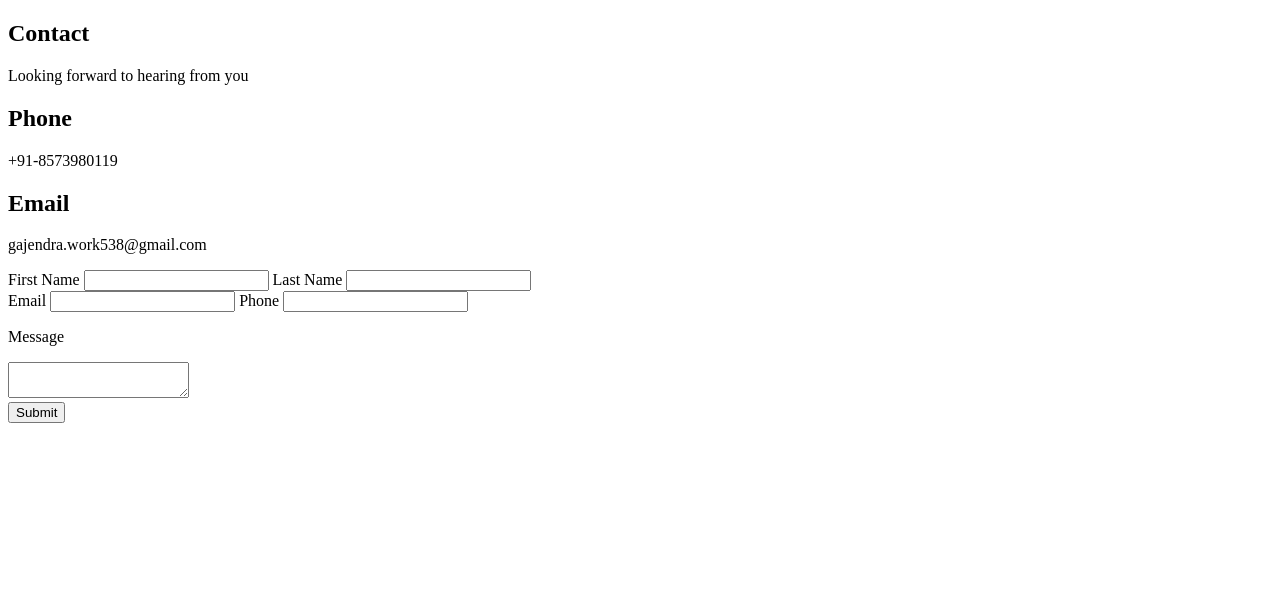
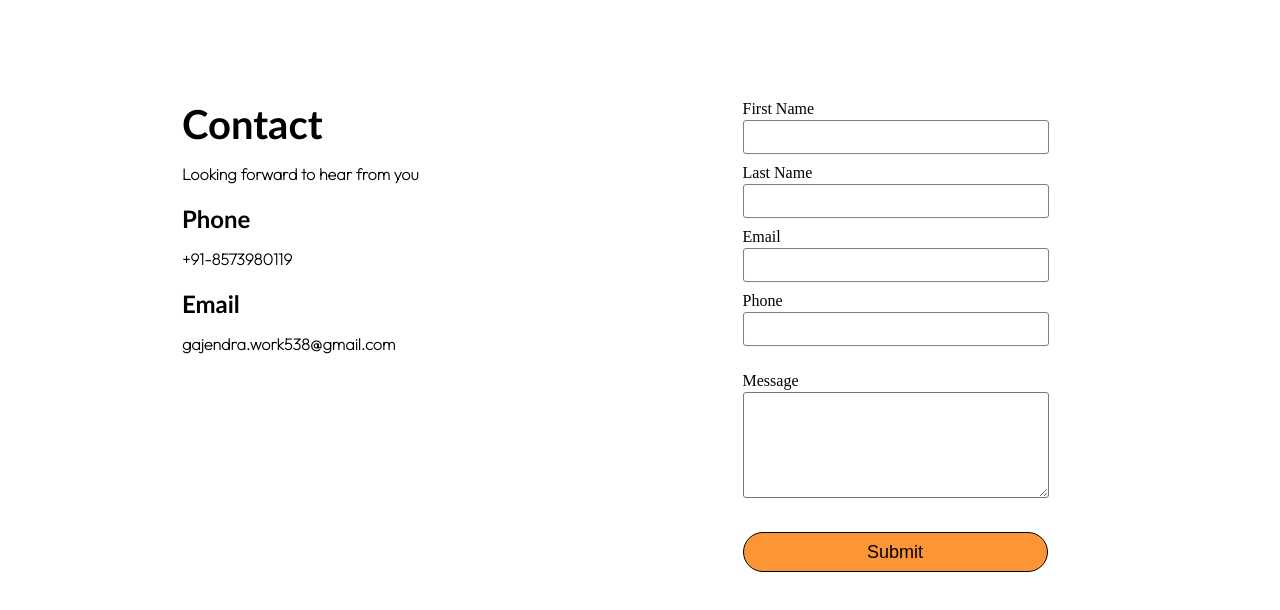
Before and after one commit to gajendraarya786/Portfolio, a plain HTML site: page contact.html in a window 1280 px wide. Drawn offline with Linux system fonts and the light colour scheme.

Commit message:
contact form added

```diff
--- a/contact.css
+++ b/contact.css
@@ -0,0 +1,50 @@
+.outer-contact-div{
+    display: flex;
+    justify-content: space-evenly;
+    margin-top:100px;
+}
+.contact h2{
+    font-family:'Gill Sans', 'Gill Sans MT', Calibri, 'Trebuchet MS', sans-serif;
+    font-weight: 900;
+    margin-bottom: 0;
+}
+.contact p{
+    font-family: "Outfit", serif;
+    font-weight: 700;
+    margin-bottom: 0;
+}
+#contact{
+    font-size: 40px;
+    margin-top: 0;
+}
+.contact-form input{
+       width: 300px;
+       height: 30px;
+       margin-bottom: 10px;
+       border-radius: 3px;
+       border: 1px solid grey;
+       margin-top: 2px;
+}
+.contact-form{
+    width: 40%;
+    position: relative;
+    left:150px;
+}
+textarea{
+    width: 300px;
+    height: 100px;
+    border-radius: 3px;
+    font-size: 15px;
+}
+#msg{
+    margin-bottom: 2px;
+}
+#submit{
+    width: 305px;
+    height: 40px;
+    margin-top: 30px;
+    border-radius: 50px;
+    background-color: rgb(251, 149, 54);
+    font-size: 18px;
+    border:1px solid black;
+}
--- a/contact.html
+++ b/contact.html
@@ -5,12 +5,14 @@
     <meta name="viewport" content="width=device-width, initial-scale=1.0">
     <title>Document</title>
     <link rel="stylesheet" href="contact.css"/>
+    <link rel="preconnect" href="https://fonts.gstatic.com" crossorigin>
+    <link href="https://fonts.googleapis.com/css2?family=Outfit:wght@100&family=PT+Sans:ital,wght@0,400;0,700;1,400;1,700&family=Poppins:ital,wght@0,100;0,200;0,300;0,400;0,500;0,600;0,700;0,800;0,900;1,100;1,200;1,300;1,400;1,500;1,600;1,700;1,800;1,900&family=Raleway:ital,wght@0,100..900;1,100..900&family=Roboto:ital,wght@0,100;0,300;0,400;0,500;0,700;0,900;1,100;1,300;1,400;1,500;1,700;1,900&family=Source+Code+Pro:ital,wght@0,200..900;1,200..900&family=Titillium+Web:ital,wght@0,200;0,300;0,400;0,600;0,700;0,900;1,200;1,300;1,400;1,600;1,700&display=swap" rel="stylesheet">
 </head>
 <body>
-
+    <div class="outer-contact-div">
     <div class="contact">
-        <h2>Contact</h2>
-        <p>Looking forward to hearing from you</p>
+        <h2 id="contact">Contact</h2>
+        <p>Looking forward to hear from you</p>
         <h2>Phone</h2>
         <p>+91-8573980119</p>
         <h2>Email</h2>
@@ -18,22 +20,23 @@
     </div>
     <form class="contact-form">
 
-           <label for="firstname">First Name</label>
-           <input type="text" id="firstname"/>
-           <label for="lastname">Last Name</label>
+           <label for="firstname">First Name</label><br>
+           <input type="text" id="firstname"/><br>
+           <label for="lastname">Last Name</label><br>
            <input type="text" id="lastname"/>
         <br>
-            <label for="email">Email</label>
-            <input type="email" id="email"/>
-            <label for="phone">Phone</label>
+            <label for="email">Email</label><br>
+            <input type="email" id="email"/><br>
+            <label for="phone">Phone</label><br>
             <input type="tel" id="phone"/>
             <br>
-            <p>Message</p>
+            <p id="msg">Message</p>
             <textarea></textarea><br>
-            <button id="Submit">
+            <button id="submit">
                 Submit
             </button>
 
     </form>
+</div>
 </body>
 </html>
```
